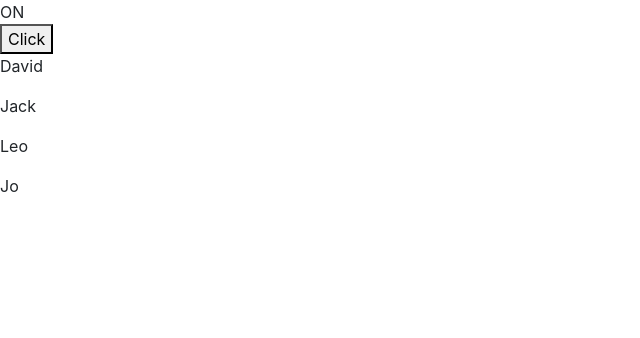
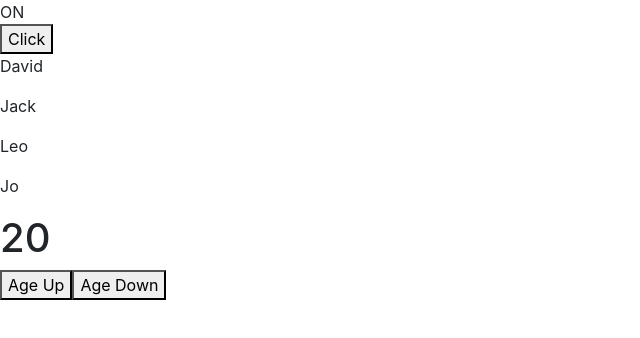
Before and after one commit to awedis/react-redux-ts-complete-app, a React (Create React App) app: page / in a window 1280 px wide. Shown: the top 338 px of the page, without its empty margins (0-640 px from the left). Built offline with nearby package versions, Linux system fonts and the light colour scheme; data requests are answered from the project's data file.

Commit message:
Feat: age [redux] state & component

```diff
--- a/src/App.tsx
+++ b/src/App.tsx
@@ -1,15 +1,14 @@
-import React, { lazy, Suspense } from 'react';
+import React from 'react';
 import Sample from './components/sample/sample.component';
 import UserApiCall from './components/users/users.component';
-// const UserApiCall = lazy(() => import("./components/users/users.component"));
+import Age from './components/age/age.component';
 
 function App() {
   return (
     <div>
       <Sample />
-      {/* <Suspense fallback={<div>Loading...</div>}> */}
-        <UserApiCall />
-      {/* </Suspense> */}
+      <UserApiCall />
+      <Age />
     </div>
   );
 }
--- /dev/null
+++ b/src/components/age/age.component.tsx
@@ -0,0 +1,38 @@
+import React, { FC } from 'react';
+// @ts-ignore
+import { connect } from 'react-redux';
+import { IAppState } from '../../redux/root-reducer';
+
+interface IState {
+    age: number;
+}
+
+interface Props {
+    state: IState;
+    onAgeUp: any;
+    onAgeDown: any;
+}
+
+const Age: FC<Props> = ({ state, onAgeUp, onAgeDown }) => {
+    console.log('Age component');
+    console.log(state);
+    return (
+        <>
+            <h1>{state.age}</h1>
+            <button onClick={() => onAgeUp()}>Age Up</button>
+            <button onClick={() => onAgeDown()}>Age Down</button>
+        </>
+    );
+}
+
+const mapStateToProps = (state: IAppState) => ({
+    state: state.age
+})
+
+const mapDispatchToProps = (dispatch: any) => ({
+    onAgeUp: () => dispatch({ type: 'AGE_UP', payload: 1 }),
+    onAgeDown: () => dispatch({ type: 'AGE_DOWN', payload: 1 })
+})
+
+const connector = connect(mapStateToProps, mapDispatchToProps)
+export default connector(Age)
--- /dev/null
+++ b/src/redux/age/age.reducer.ts
@@ -0,0 +1,36 @@
+import { AgeActionTypes } from './age.types';
+
+const INITIAL_STATE = {
+    age: 20
+}
+
+interface IState {
+    age: number,
+}
+
+interface IAction<T> {
+    type: String;
+    payload: T
+}
+
+const { AGE_UP, AGE_DOWN } = AgeActionTypes;
+
+const ageReducer = (state = INITIAL_STATE, action: IAction<any>): IState => {
+    const { type, payload } = action;
+    switch (type) {
+        case AGE_UP:
+            return {
+                ...state,
+                age: state.age += payload
+            }
+        case AGE_DOWN:
+            return {
+                ...state,
+                age: state.age -= payload
+            }
+        default:
+            return state;
+    }
+}
+
+export default ageReducer;
--- /dev/null
+++ b/src/redux/age/age.types.ts
@@ -0,0 +1,4 @@
+export enum AgeActionTypes {
+    AGE_UP = 'AGE_UP',
+    AGE_DOWN = 'AGE_DOWN'
+}
--- a/src/redux/root-reducer.ts
+++ b/src/redux/root-reducer.ts
@@ -4,6 +4,7 @@ import storage from 'redux-persist/lib/storage';
 
 import flagReducer from './flag/flag.reducer';
 import userReducer from './users/users.reducer';
+import ageReducer from './age/age.reducer';
 
 const persistConfig = {
     key: 'root',
@@ -12,7 +13,8 @@ const persistConfig = {
 
 const rootReducer = combineReducers({
     flag: flagReducer,
-    users: userReducer
+    users: userReducer,
+    age: ageReducer
 });
 
 export type IAppState = ReturnType<typeof rootReducer>;
```
Also changed, not shown: 1 other file (tests, documents, lock files or other folders).
